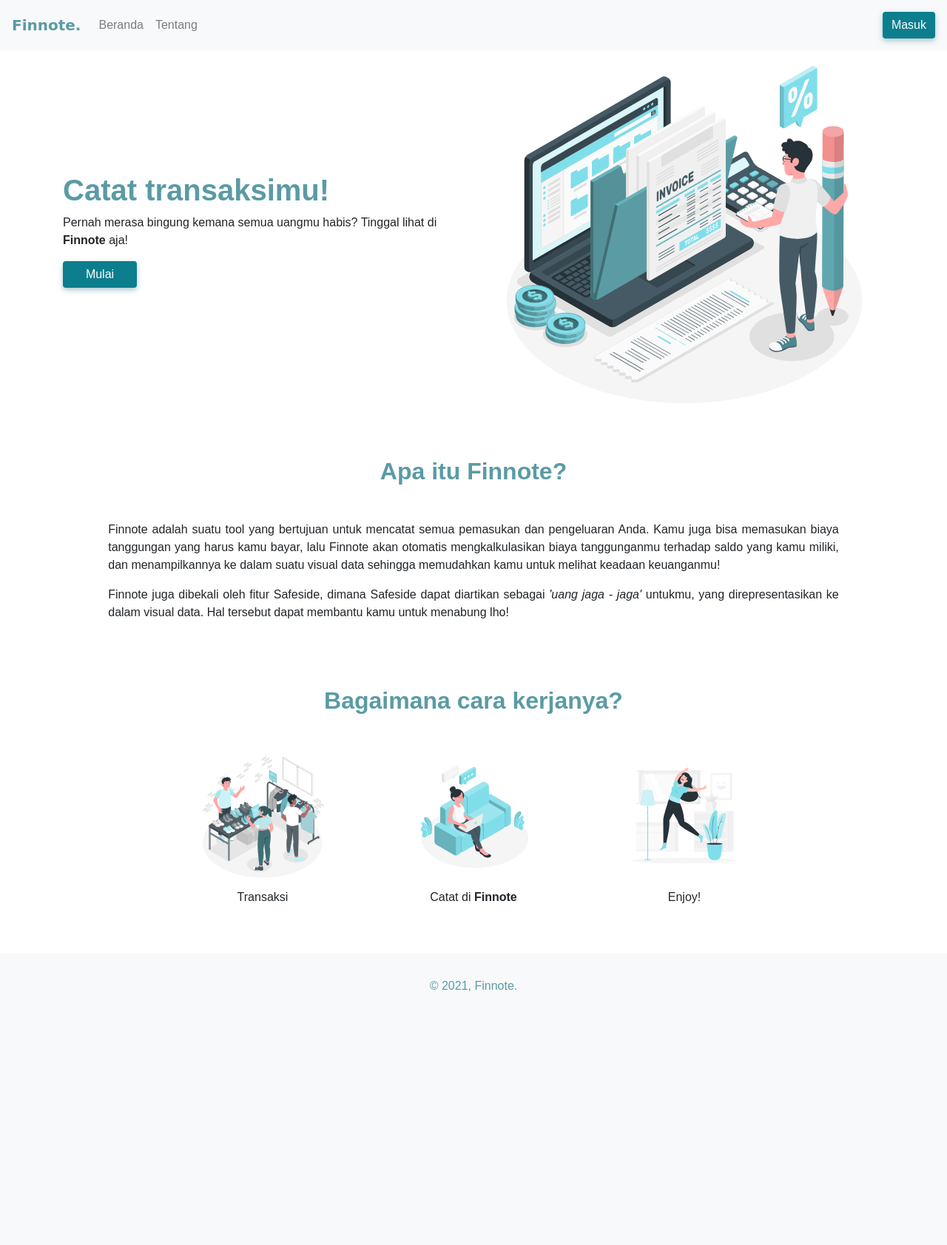
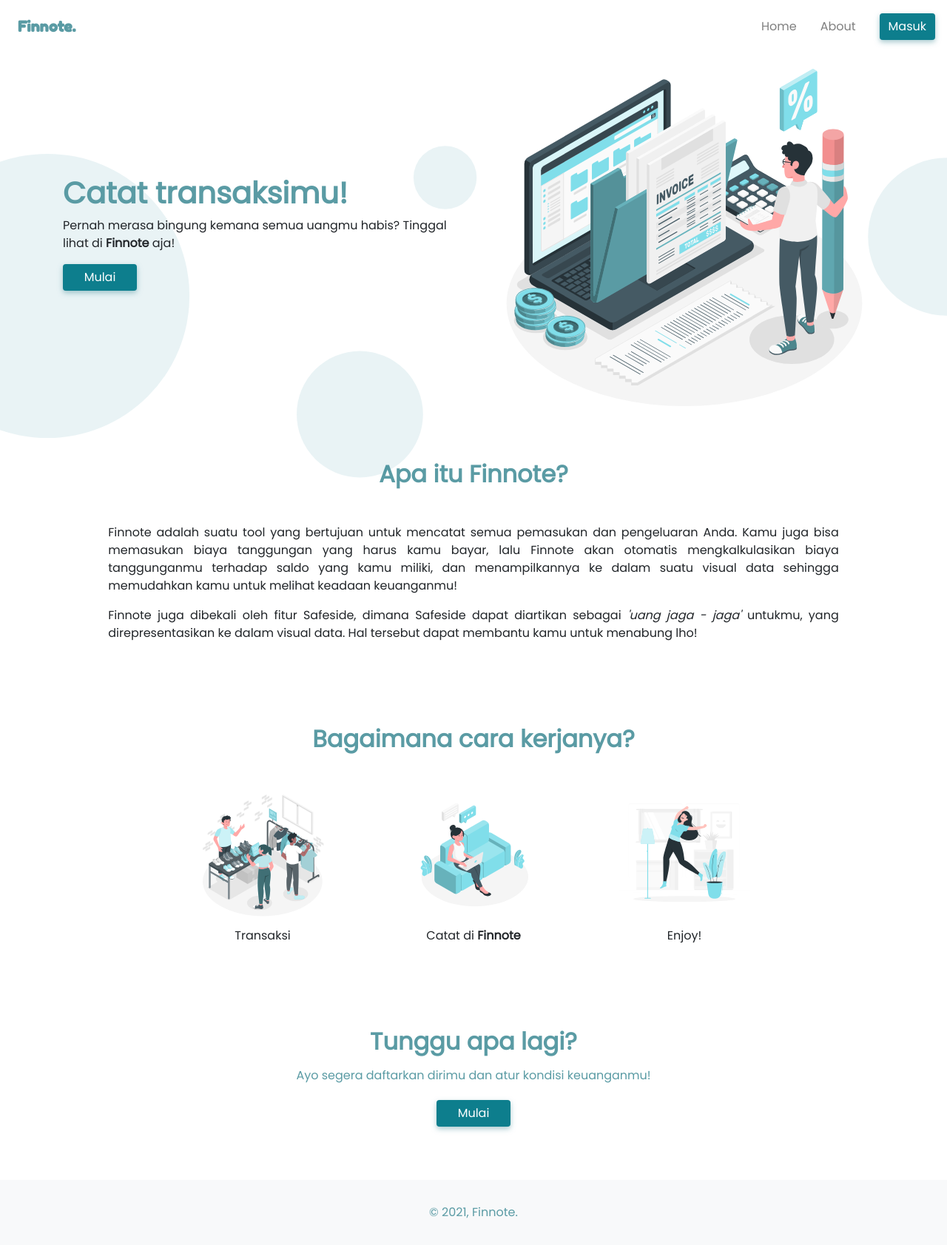
Before and after one commit to nafladiva/finnote, a Django app: template finnote-app/templates/landing.html in a window 1280 px wide. Shown: the whole page at 74% size. Before the commit the page ends 1340 px from the top, so only its background shows below. Run offline with Django 3.2, Linux system fonts and the light colour scheme; the template is opened without the code that fills it, so the values that code supplies are empty; some libraries are stand-ins or nearby versions.

Commit message:
fix navbar brand font

```diff
--- a/finnote-app/static/css/index.css
+++ b/finnote-app/static/css/index.css
@@ -36,12 +36,12 @@ body {
 
 .table-wrapper {
     width: 100%;
-    height: 150px;
+    max-height: 150px;
     overflow: auto;
     display:inline-block;
 }
 
-.table-zoom {
+.table-zoom, .table-zoom-transaksi {
     zoom: 87%;
 }
 
@@ -130,4 +130,36 @@ body {
     .table-zoom {
         zoom: 80%;
     }
-  }
+
+    .table-zoom-transaksi {
+        zoom: 70%;
+    }
+}
+
+.circle {
+    position: absolute;
+    top: 0;
+    left: 0;
+    width: 100%;
+    height: 100%;
+}
+
+.circle1 {
+    background: #0d7e8d17;
+    clip-path: circle(18% at 5% 50%);
+}
+
+.circle2 {
+    background: #0d7e8d17;
+    clip-path: circle(4% at 47% 30%);
+}
+
+.circle3 {
+    background: #0d7e8d17;
+    clip-path: circle(8% at 38% 70%);
+}
+
+.circle4 {
+    background: #0d7e8d17;
+    clip-path: circle(10% at 100% 40%);
+}
--- a/finnote-app/templates/landing.html
+++ b/finnote-app/templates/landing.html
@@ -7,27 +7,34 @@
     <meta name="viewport" content="width=device-width, initial-scale=1.0">
     <title>Finnote</title>
     <link rel="stylesheet" href="https://stackpath.bootstrapcdn.com/bootstrap/4.1.3/css/bootstrap.min.css" integrity="sha384-MCw98/SFnGE8fJT3GXwEOngsV7Zt27NXFoaoApmYm81iuXoPkFOJwJ8ERdknLPMO" crossorigin="anonymous">
+    <link rel="preconnect" href="https://fonts.gstatic.com">
+    <link href="https://fonts.googleapis.com/css2?family=Poppins&display=swap" rel="stylesheet">
+    <link href="https://fonts.googleapis.com/css2?family=Fredoka+One&display=swap" rel="stylesheet">
     <link rel="stylesheet" href="{% static 'css/index.css' %}">
     <link rel="shortcut icon" href="{% static 'images/favicon.ico' %}" type="image/x-icon">
     <link rel="icon" href="{% static 'images/favicon.ico' %}" type="image/x-icon">
 </head>
 <body>
-    <nav class="navbar navbar-expand-lg navbar-light bg-light">
-        <a class="navbar-brand font-weight-bold brand-title" href="/">Finnote.</a>
+    <div class="circle circle1"></div>
+    <div class="circle circle2"></div>
+    <div class="circle circle3"></div>
+    <div class="circle circle4"></div>
+    <nav class="navbar navbar-expand-lg navbar-light">
+        <a class="ml-md-2 navbar-brand font-weight-bold brand-title" href="/">Finnote.</a>
         <button class="navbar-toggler" type="button" data-toggle="collapse" data-target="#navbarText" aria-controls="navbarText" aria-expanded="false" aria-label="Toggle navigation">
             <span class="navbar-toggler-icon"></span>
         </button>
         <div class="collapse navbar-collapse" id="navbarText">
-            <ul class="navbar-nav mr-auto">
-            <li class="nav-item">
-                <a class="nav-link" href="/">Beranda</a>
+            <ul class="navbar-nav ml-auto">
+            <li class="p-2 nav-item">
+                <a class="nav-link" href="/">Home</a>
             </li>
-            <li class="nav-item">
-                <a class="nav-link" href="#about">Tentang</a>
+            <li class="p-2 nav-item">
+                <a class="nav-link" href="#about">About</a>
             </li>
             </ul>
             <span class="navbar-text">
-                <span><a class="btn btn-primary btn-landing" href="{% url 'login' %}" style="color: white;">Masuk</a></span>
+                <span><a class="ml-md-3 btn btn-primary btn-landing" href="{% url 'login' %}" style="color: white;">Masuk</a></span>
             </span>
         </div>
     </nav>
@@ -45,7 +52,7 @@
         </div>
     </div>
 
-    <div class="mt-5 pt-3 container">
+    <div class="mt-5 pt-3 pb-4 container">
         <h2 class="mb-5 text-center" id="about" style="color: #5A9BA4; font-weight: bolder;">Apa itu <strong>Finnote</strong>?</h2>
         <div class="d-flex justify-content-center">
             <div class="col-11 text-justify">
@@ -55,7 +62,7 @@
         </div>
     </div>
 
-    <div class="mt-5 pt-4 container">
+    <div class="mt-5 pt-4 pb-4 container">
         <h2 class="mb-5 text-center" style="color: #5A9BA4; font-weight: bolder;">Bagaimana cara kerjanya?</h2>
         <div class="row d-flex justify-content-center">
             <div class="col-10 col-md-3 text-center">
@@ -73,6 +80,16 @@
         </div>
     </div>
 
+    <div class="mt-5 pt-4 pb-4 container">
+        <h2 class="mb-3 text-center" style="color: #5A9BA4; font-weight: bolder;">Tunggu apa lagi?</h2>
+        <div class="col-11 container">
+            <h6 class="mb-4 text-center" style="color: #5A9BA4;">Ayo segera daftarkan dirimu dan atur kondisi keuanganmu!</h6>
+        </div>
+        <div class="text-center">
+            <a class="btn btn-primary btn-landing-start" href="{% url 'register' %}">Mulai</a>
+        </div>
+    </div>
+
     <footer class="footer bg-light" style="background-color: #E0F2F1;">
         <div class="container mt-5 p-3 text-center">
             <p class="m-3" style="color: #5A9BA4;">
--- a/finnote-app/templates/list.html
+++ b/finnote-app/templates/list.html
@@ -27,7 +27,7 @@
                             <a class="btn btn-add text-center" href="{% url 'addTransaksi' request.user.id %}">+</a>
                         </div>
                         <div class="pt-2 table-wrapper">
-                            <table class="table table-zoom">
+                            <table class="table table-zoom-transaksi">
                                 <thead class="table-header-bg">
                                   <tr>
                                     <th scope="col">Nama</th>
@@ -235,7 +235,8 @@
             scales: {
                 yAxes: [{
                     ticks: {
-                        stepSize: 30000
+                        precision: 0,
+                        maxTicksLimit: 7
                     }
                 }]
             }
--- a/finnote-app/templates/login.html
+++ b/finnote-app/templates/login.html
@@ -7,6 +7,9 @@
     <meta name="viewport" content="width=device-width, initial-scale=1.0">
     <title>Finnote</title>
     <link rel="stylesheet" href="https://stackpath.bootstrapcdn.com/bootstrap/4.1.3/css/bootstrap.min.css" integrity="sha384-MCw98/SFnGE8fJT3GXwEOngsV7Zt27NXFoaoApmYm81iuXoPkFOJwJ8ERdknLPMO" crossorigin="anonymous">
+    <link rel="preconnect" href="https://fonts.gstatic.com">
+    <link href="https://fonts.googleapis.com/css2?family=Poppins&display=swap" rel="stylesheet">
+    <link href="https://fonts.googleapis.com/css2?family=Fredoka+One&display=swap" rel="stylesheet">
     <link rel="stylesheet" href="{% static 'css/index.css' %}">
     <link rel="shortcut icon" href="{% static 'images/favicon.ico' %}" type="image/x-icon">
     <link rel="icon" href="{% static 'images/favicon.ico' %}" type="image/x-icon">
--- a/finnote-app/templates/register.html
+++ b/finnote-app/templates/register.html
@@ -7,6 +7,9 @@
     <meta name="viewport" content="width=device-width, initial-scale=1.0">
     <title>Finnote</title>
     <link rel="stylesheet" href="https://stackpath.bootstrapcdn.com/bootstrap/4.1.3/css/bootstrap.min.css" integrity="sha384-MCw98/SFnGE8fJT3GXwEOngsV7Zt27NXFoaoApmYm81iuXoPkFOJwJ8ERdknLPMO" crossorigin="anonymous">
+    <link rel="preconnect" href="https://fonts.gstatic.com">
+    <link href="https://fonts.googleapis.com/css2?family=Poppins&display=swap" rel="stylesheet">
+    <link href="https://fonts.googleapis.com/css2?family=Fredoka+One&display=swap" rel="stylesheet">
     <link rel="stylesheet" href="{% static 'css/index.css' %}">
     <link rel="shortcut icon" href="{% static 'images/favicon.ico' %}" type="image/x-icon">
     <link rel="icon" href="{% static 'images/favicon.ico' %}" type="image/x-icon">
--- a/finnote-app/views.py
+++ b/finnote-app/views.py
@@ -62,7 +62,7 @@ def date_converter(date):
 def home(request):
     transaksis = request.user.transaksi_set.all().order_by('-date')[:3]
     tanggungans = request.user.tanggungan_set.all()
-    transaksiAll = list(request.user.transaksi_set.all().order_by('date').values())[:7]
+    transaksiAll = list(request.user.transaksi_set.all().order_by('-date').values())[:7]
 
     current_user_saldo = request.user.saldouser_set.first()
     form = SaldoUserForm()
```
Also changed, not shown: db.sqlite3.
